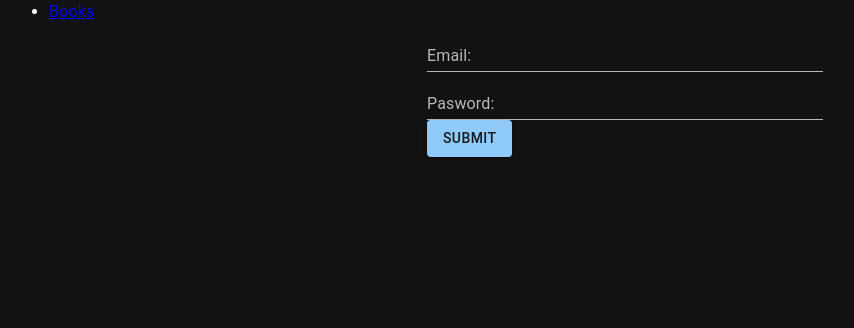
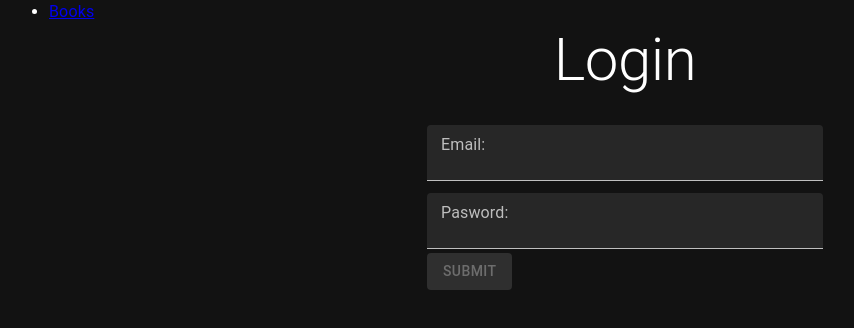
Before and after one commit to myroslavsuprun/lopi, a React (Create React App) app: page /users/login in a window 1280 px wide. Shown: the top 328 px of the page, without its empty margins (15-869 px from the left). Built offline with nearby package versions, Linux system fonts and the light colour scheme.

Commit message:
validation of somme fields

```diff
--- a/src/components/Button/Button.jsx
+++ b/src/components/Button/Button.jsx
@@ -2,9 +2,9 @@ import React from "react";
 import { Button as MuiButton } from "@mui/material";
 // import { ContainedButton } from '@mui/material';
 
-function Button({ type, text, variant }) {
+function Button({ type, text, variant, disabled }) {
   return (
-    <MuiButton type={type} variant="contained">
+    <MuiButton disabled={disabled} type={type} variant="contained">
       {text}
     </MuiButton>
   );
--- a/src/components/FormInput/FormInput.jsx
+++ b/src/components/FormInput/FormInput.jsx
@@ -1,5 +1,11 @@
-import React from "react";
-import { FormControl, Input, FormHelperText, InputLabel } from "@mui/material";
+import React, { useEffect, useState } from "react";
+import {
+  FormControl,
+  // Input,
+  TextField,
+  FormHelperText,
+  InputLabel,
+} from "@mui/material";
 
 function FormInput({
   type,
@@ -9,18 +15,85 @@ function FormInput({
   change,
   helperText = "",
   helperDescribe = "",
+  validation,
 }) {
+  const [error, setError] = useState(false);
+  const [focus, setFocus] = useState(false);
+
+  const validate = (val, type) => {
+    console.log(val, type);
+    change(val);
+
+    if (type === "email" && val.length > 0) {
+      const re =
+        /^(([^<>()\[\]\\.,;:\s@"]+(\.[^<>()\[\]\\.,;:\s@"]+)*)|(".+"))@((\[[0-9]{1,3}\.[0-9]{1,3}\.[0-9]{1,3}\.[0-9]{1,3}\])|(([a-zA-Z\-0-9]+\.)+[a-zA-Z]{2,}))$/;
+      if (re.test(String(cont).toLowerCase())) {
+        console.log("valid");
+        setError(false);
+      } else {
+        setError(true);
+      }
+    } else if (type === "password" && val.length > 0) {
+      setError(true);
+      let pass_ver_len = false;
+      if (val.length >= 8 && val.length <= 16) {
+        pass_ver_len = true;
+      }
+
+      let pass_ver_cap = false;
+      if (val.match(/[A-Z]/g)) {
+        pass_ver_cap = true;
+      }
+
+      let pass_ver_low = false;
+      if (val.match(/[a-z]/g)) {
+        pass_ver_low = true;
+      }
+
+      let pass_ver_nums = false;
+      if (val.match(/[0-9]/g)) {
+        pass_ver_nums = true;
+      }
+
+      if (pass_ver_len && pass_ver_cap && pass_ver_low && pass_ver_nums)
+        setError(false);
+    } else {
+      setError(true);
+    }
+  };
+  const focusInput = () => {
+    if (!focus) {
+      setFocus(true);
+      setError(true);
+    }
+  };
+
+  useEffect(() => {
+    validation(false);
+    if (!error && focus) {
+      validation(true);
+    }
+  }, [error, focus, validation]);
+
   return (
-    <FormControl style={{ dispay: "block" }} fullWidth variant="standard">
+    <FormControl fullWidth>
       <InputLabel htmlFor={id}>{label}</InputLabel>
-      <Input
+
+      <TextField
         margin="dense"
+        error={error}
+        variant="filled"
+        color={
+          !error && focus ? "success" : error && focus ? "error" : "primary"
+        }
         type={type}
         id={id}
         aria-describedby={helperDescribe.length > 0 ? helperDescribe : ""}
         value={cont}
-        onChange={(e) => change(e.target.value)}
+        onChange={(e) => validate(e.target.value, type)}
+        onFocus={focusInput}
       />
+
       {helperText.length > 0 && helperDescribe.length > 0 && (
         <FormHelperText id={helperDescribe}>{helperText}</FormHelperText>
       )}
--- a/src/pages/Login/Login.jsx
+++ b/src/pages/Login/Login.jsx
@@ -1,10 +1,27 @@
-import React, { useState } from "react";
+import React, { useEffect, useState } from "react";
 import { FormInput, Button } from "components";
 import { Container } from "@mui/system";
+import { Typography } from "@mui/material";
 
 function Login() {
   const [email, setEmail] = useState("");
   const [password, setPassword] = useState("");
+
+  const [emailValid, setEmailValid] = useState(false);
+  const [passwordValid, setPasswordValid] = useState(false);
+
+  const setEmailFieldValid = (validVal) => {
+    setEmailValid(validVal);
+  };
+  const setPasswordFieldValid = (validVal) => {
+    setPasswordValid(validVal);
+  };
+
+  const [valid, setValid] = useState(false);
+
+  useEffect(() => {
+    setValid(emailValid && passwordValid);
+  }, [emailValid, passwordValid, setValid]);
 
   const submitHandler = (event) => {
     event.preventDefault();
@@ -13,6 +30,9 @@ function Login() {
 
   return (
     <Container maxWidth="xs">
+      <Typography align="center" gutterBottom variant="h2">
+        Login
+      </Typography>
       <form onSubmit={submitHandler}>
         <FormInput
           label="Email:"
@@ -20,6 +40,7 @@ function Login() {
           change={setEmail}
           cont={email}
           type="email"
+          validation={setEmailFieldValid}
         />
 
         <FormInput
@@ -28,9 +49,15 @@ function Login() {
           change={setPassword}
           cont={password}
           type="password"
+          validation={setPasswordFieldValid}
         />
 
-        <Button type="submit" text="Submit" variant="primary" />
+        <Button
+          disabled={!valid}
+          type="submit"
+          text="Submit"
+          variant="primary"
+        />
       </form>
     </Container>
   );
```
